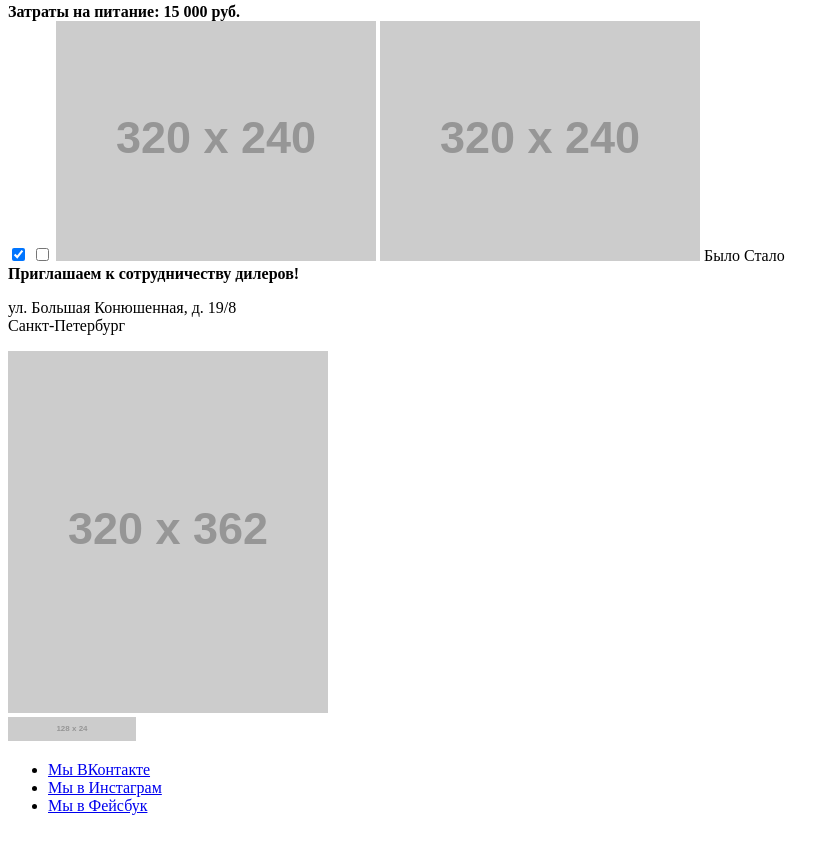
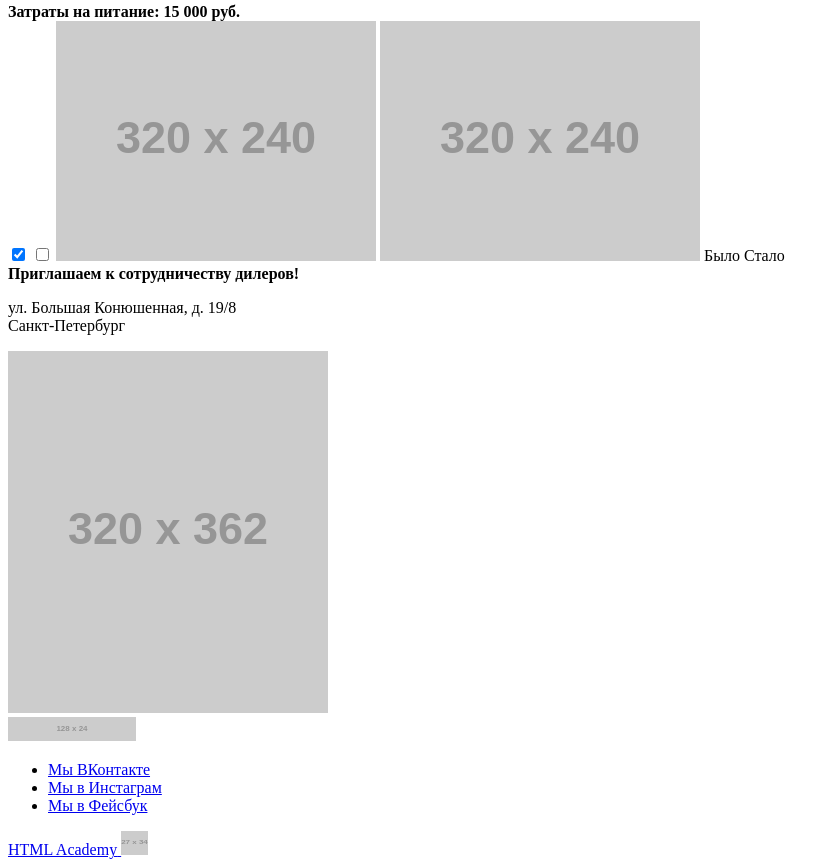
Before and after one commit to Alivander/502623-cat-energy, a website: page source/index.html in a window 1280 px wide. Shown: the part 1075-1942 px from the top of the page, without its empty margins (0-840 px from the left). Before the commit the page ends 1906 px from the top, so only its background shows below. Drawn offline with Linux system fonts and the light colour scheme; placeholder pictures from the web are drawn by us.

Commit message:
Добавляем копирайт на главную страницу

```diff
--- a/source/index.html
+++ b/source/index.html
@@ -144,6 +144,11 @@
         </li>
       </ul>
 
+      <a class="footer__copyright" href="https://htmlacademy.ru/intensive/adaptive">
+        <span class="footer__author">HTML Academy</span>
+        <img class="footer__logo-author" src="http://placehold.it/27x34" width="27" height="24" alt="Логотип HTML Academy">
+      </a>
+
     </footer>
 
   </body>
```
